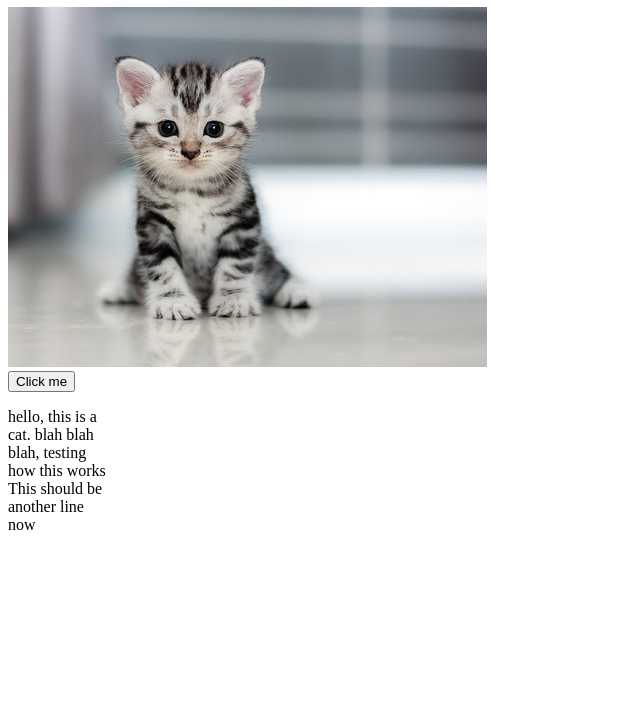
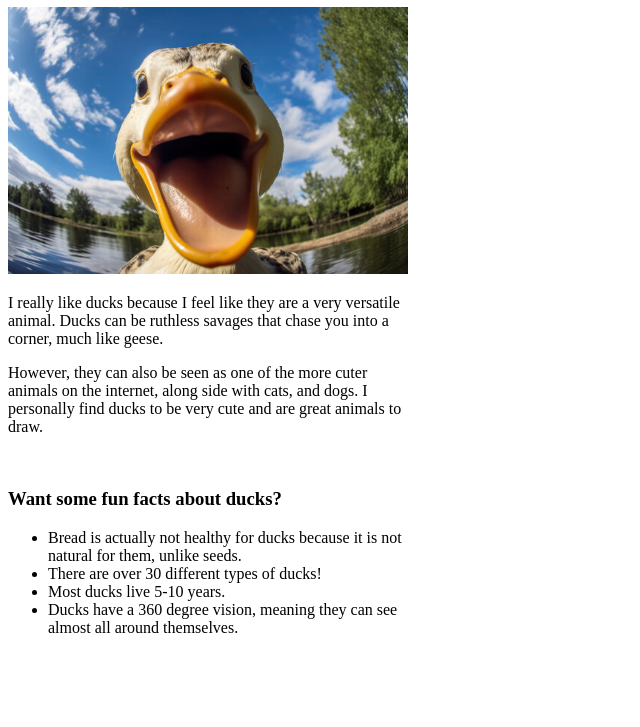
Before and after one commit to KongMengX/mini_assignment, a plain HTML site: page index.html in a window 1280 px wide. Shown: the part 73-800 px from the top of the page, without its empty margins (0-640 px from the left). Drawn offline with nearby package versions, Linux system fonts and the light colour scheme.

Commit message:
added changes to index.html

```diff
--- a/css/style.css
+++ b/css/style.css
@@ -1,5 +1,5 @@
-#kitty{
-    width: 100px;
+#ducky{
+    width: 400px;
     height: 100px;
     position: relative;
     top: 0;
--- a/index.html
+++ b/index.html
@@ -6,15 +6,22 @@
     <script src="https://code.jquery.com/jquery-3.7.1.min.js" integrity="sha256-/JqT3SQfawRcv/BIHPThkBvs0OEvtFFmqPF/lYI/Cxo=" crossorigin="anonymous"></script>
     <script src="/js/main.js"></script>
     <link rel="stylesheet" href="/css/style.css">
-    <title>My Webpage</title>
+    <title>Ducks</title>
 </head>
 <body>
     <!-- Your content goes here -->
-    <h1>Hello World!</h1>
-    <div id="kitty">
-        <img src="images/kitten.jpg" alt="This is a kitten.">
-        <button id="btn">Click me</button>
-        <p> hello, this is a cat. blah blah blah, testing how this works <br> This should be another line now</p>
+    <h1>My Favorite Animal, DUCKS</h1>
+    <div id="ducky">
+        <img src="images/duckie.jpg" style="width: 400px;"
     </div>
+    <p>I really like ducks because I feel like they are a very versatile animal. Ducks can be ruthless savages that chase you into a corner, much like geese.</p>
+    <p>However, they can also be seen as one of the more cuter animals on the internet, along side with cats, and dogs. I personally find ducks to be very cute and are great animals to draw.</p><br>
+    <h3>Want some fun facts about ducks?</h3>
+    <ul>
+        <li>Bread is actually not healthy for ducks because it is not natural for them, unlike seeds.</li>
+        <li>There are over 30 different types of ducks!</li>
+        <li>Most ducks live 5-10 years.</li>
+        <li>Ducks have a 360 degree vision, meaning they can see almost all around themselves.</li>
+    </ul>
 </body>
 </html>
--- a/js/main.js
+++ b/js/main.js
@@ -1,5 +1,5 @@
 $( document ).ready(function() {
     $('#btn').click(function() {
-        window.alert("DID YOU JUST CLICK ME?!");
+        window.alert("( ͡° ͜ʖ ͡°)?! hello");
     });
 });
```
Also changed, not shown: images/duckie.jpg (added).
